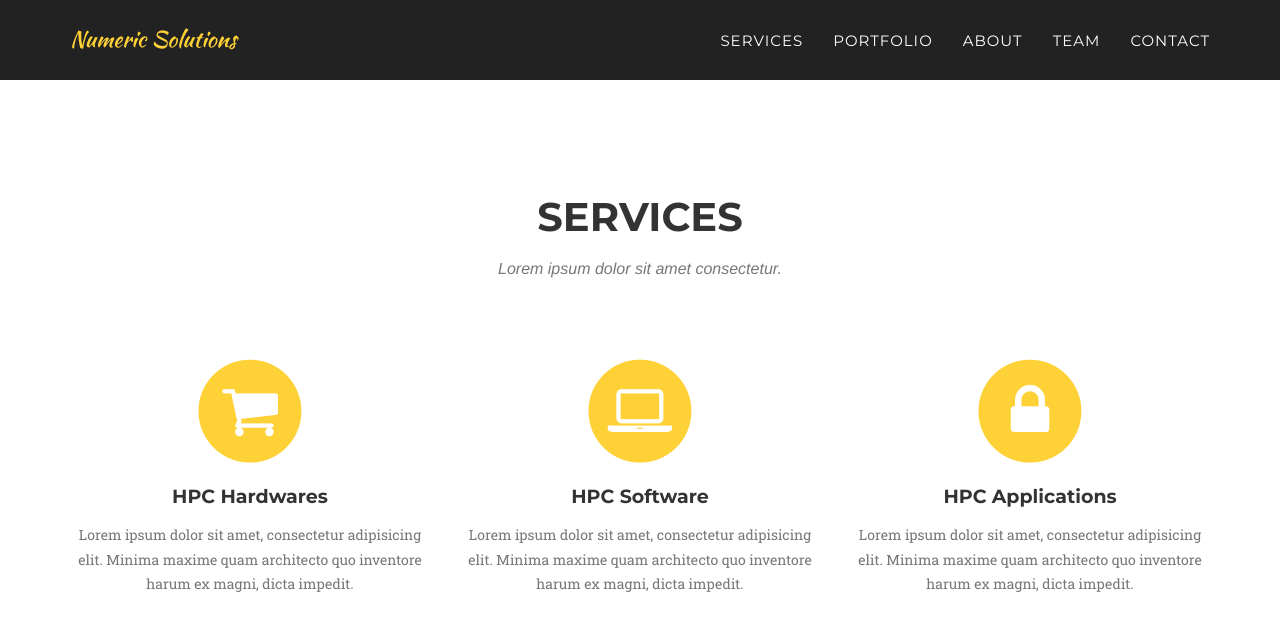
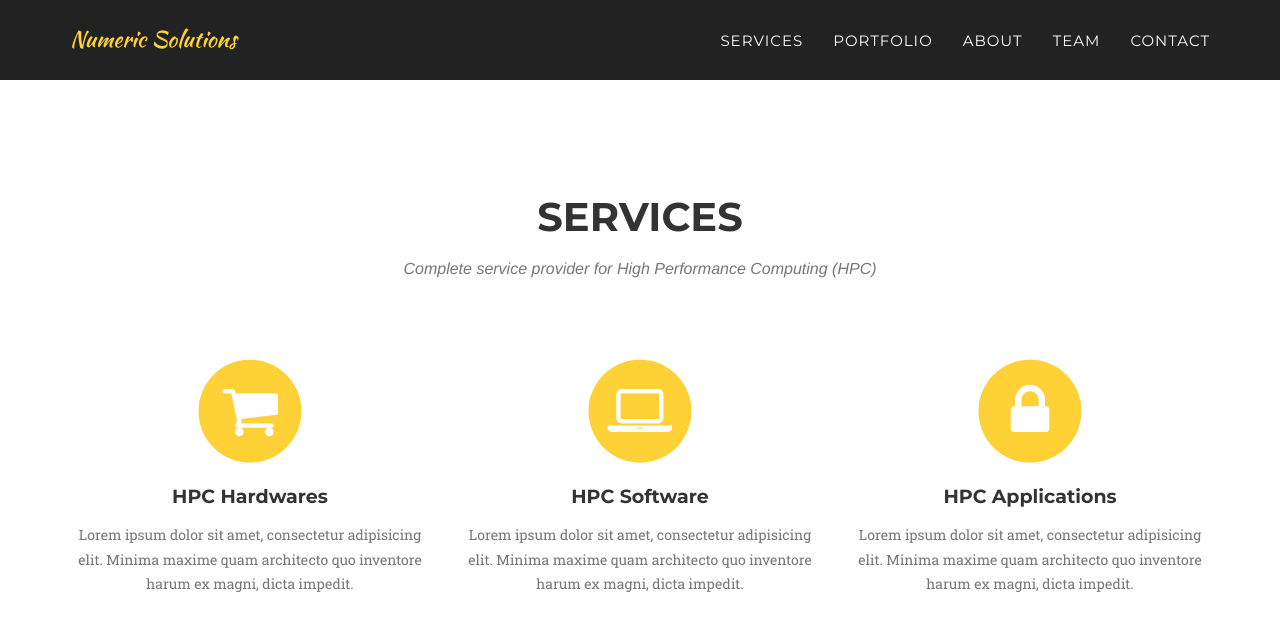
Before and after one commit to cbasu/numericsolutions, a Jekyll site: the page built from index.html, in a window 1280 px wide and 900 px high, scrolled down 713 px. Shown: the top 631 px of the window. Built offline with Jekyll 4.4.1, drawn with Linux system fonts in a browser that asks for light colours; some web fonts are replaced.

Commit message:
Update services.html

```diff
--- a/_includes/services.html
+++ b/_includes/services.html
@@ -4,7 +4,7 @@
             <div class="row">
                 <div class="col-lg-12 text-center">
                     <h2 class="section-heading">Services</h2>
-                    <h3 class="section-subheading text-muted">Lorem ipsum dolor sit amet consectetur.</h3>
+                    <h3 class="section-subheading text-muted">Complete service provider for High Performance Computing (HPC)</h3>
                 </div>
             </div>
             <div class="row text-center">
```
